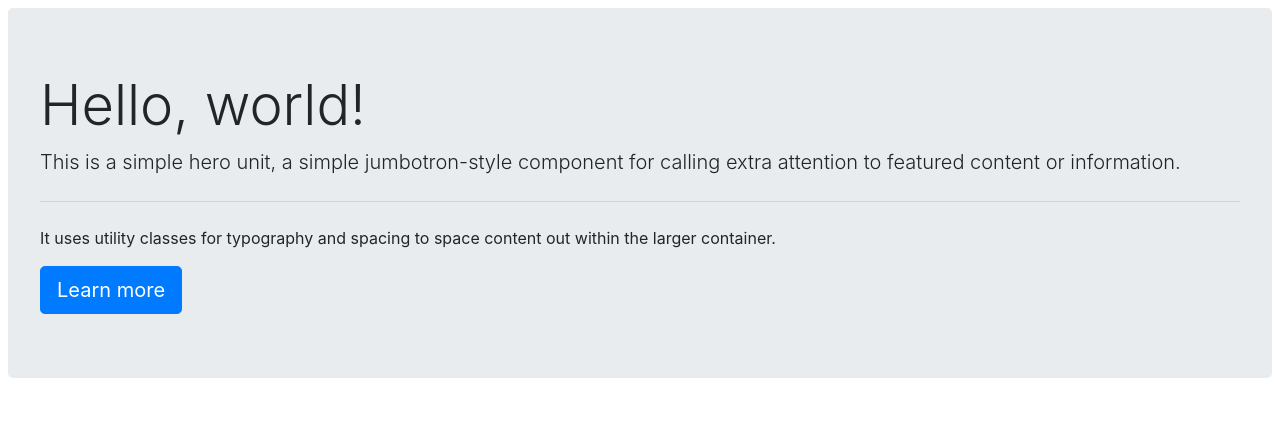
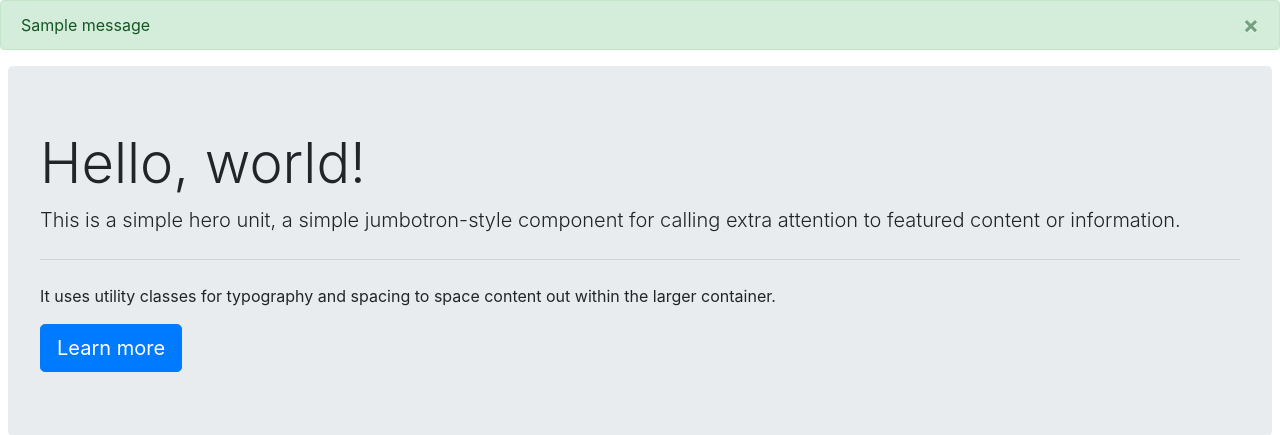
Before and after one commit to mohit4/DjangoBlog, a Django app: page /home/ in a window 1280 px wide. Shown: the part 58-493 px from the top of the page. Run offline with Django 3.2, Linux system fonts and the light colour scheme; tables that the repository leaves empty hold one stand-in row (values such as "Sample post"); one stand-in notice (Sample message) is shown; some libraries are stand-ins or nearby versions.

Commit message:
Added messages

```diff
--- a/account/views.py
+++ b/account/views.py
@@ -2,6 +2,7 @@
 from __future__ import unicode_literals
 
 from django.shortcuts import render, redirect
+from django.contrib import messages
 from django.contrib.auth.models import User
 from django.contrib.auth import authenticate, login
 
@@ -21,6 +22,7 @@ def register(request):
                 User.objects.create_user(username, email, password)
                 user = authenticate(username=username, password=password)
                 login(request, user)
+                messages.success(request, "Welcome %s, Thanks for joining us!"%(username))
                 return redirect('blog:index')
     else:
         form = UserRegisterForm()
--- a/blog/views.py
+++ b/blog/views.py
@@ -2,12 +2,17 @@
 from __future__ import unicode_literals
 
 # django core
+from django.contrib.auth.decorators import login_required
+from django.contrib import messages
+from django.contrib.messages.views import SuccessMessageMixin
+from django.core.urlresolvers import reverse_lazy
 from django.shortcuts import render
-from django.core.urlresolvers import reverse_lazy
+from django.utils.decorators import method_decorator
 from django.views.generic import TemplateView, CreateView, ListView, DetailView, UpdateView, DeleteView
 
 # user defined
 from .models import Post
+# from .decorators import user_required
 
 class IndexView(TemplateView):
     '''
@@ -19,7 +24,8 @@ class IndexView(TemplateView):
 # Model CRUD Views
 #############################################
 
-class PostCreateView(CreateView):
+# @method_decorator(login_required, name='dispatch')
+class PostCreateView(SuccessMessageMixin, CreateView):
     '''
     For creating new post
     '''
@@ -27,6 +33,7 @@ class PostCreateView(CreateView):
     model  = Post
     template_name = 'blog/post_create.html'
     success_url = reverse_lazy('blog:index')
+    success_message = 'New Post created successfully!'
 
     def form_valid(self, form):
         form.instance.user = self.request.user
@@ -34,23 +41,32 @@ class PostCreateView(CreateView):
 
 #############################################
 
-class PostUpdateView(UpdateView):
+# @method_decorator(login_required, name='dispatch')
+# @method_decorator(user_required, name='dispatch')
+class PostUpdateView(SuccessMessageMixin, UpdateView):
     '''
     For updating an existing view
     '''
     fields = ('title','text')
     model = Post
     template_name = "blog/post_form.html"
+    success_message = 'Post updated successfully!'
 
 #############################################
 
-
-class PostDeleteView(DeleteView):
+# @method_decorator(login_required, name='dispatch')
+# @method_decorator(user_required, name='dispatch')
+class PostDeleteView(SuccessMessageMixin, DeleteView):
     '''
     For deleting an existing view
     '''
     model = Post
     success_url = reverse_lazy('blog:list_posts')
+    success_message = 'Post deleted!'
+
+    def delete(self, request, *args, **kwargs):
+        messages.error(self.request, self.success_message)
+        return super(PostDeleteView, self).delete(request, *args, **kwargs)
 
 #############################################
 
--- a/templates/base.html
+++ b/templates/base.html
@@ -66,6 +66,8 @@
         </div>
     </nav>
 
+    {% include "partials/messages.html" %}
+
     {% block contents %}
     {% endblock contents %}
 
--- /dev/null
+++ b/templates/partials/messages.html
@@ -0,0 +1,9 @@
+
+{% for message in messages %}
+    <div class="alert {{message.tags}} alert-dismissible" role="alert">
+        <button type="button" class="close" data-dismiss="alert" aria-label="Close">
+            <span aria-hidden="true">&times;</span>
+        </button>
+        {{message}}
+    </div>
+{% endfor %}
```
Also changed, not shown: DjangoBlog/settings.py (+10 -0 lines), blog/decorators.py (added, +13 -0 lines).
